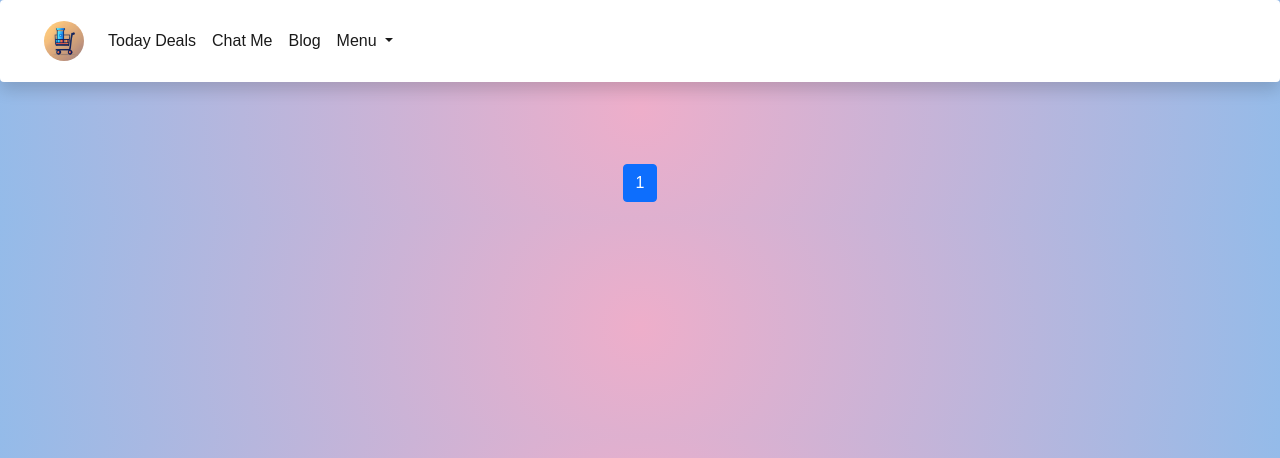
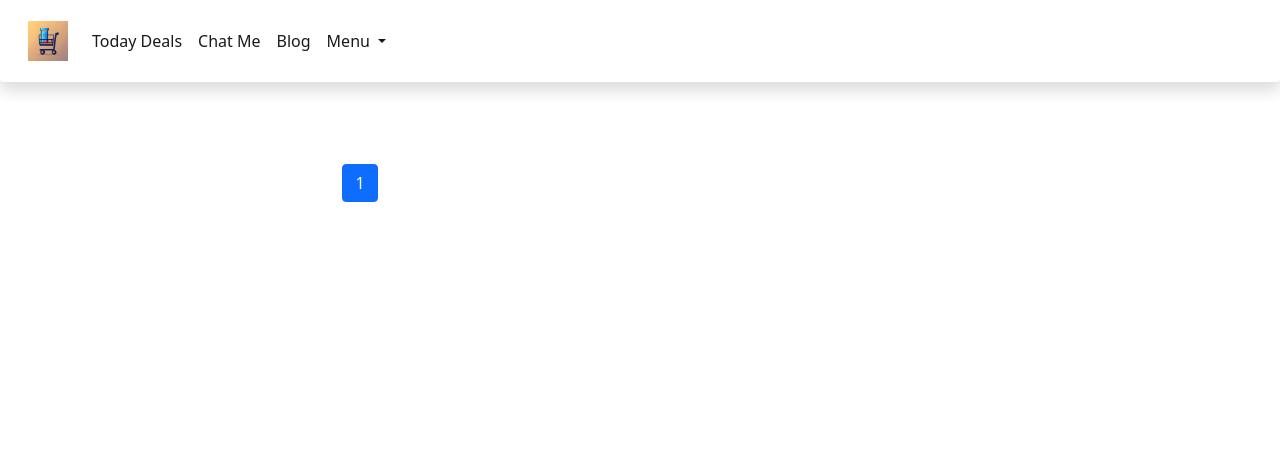
Before and after one commit to Antony-M1/shopscoop, a Django app: page /blog/ in a window 1280 px wide. Shown: the top 458 px of the page. Run offline with Django 4.2, Linux system fonts and the light colour scheme; data that the repository does not hold is empty.

Commit message:
UI changes

```diff
--- a/shop/static/shop/css/blog.css
+++ b/shop/static/shop/css/blog.css
@@ -1,14 +1,3 @@
-body{
-    background: rgb(238,174,202);
-    background: radial-gradient(circle, rgba(238,174,202,1) 0%, rgba(148,187,233,1) 100%);
-
-}
-
-#root{
-    background: rgb(238,174,202);
-    background: radial-gradient(circle, rgba(238,174,202,1) 0%, rgba(148,187,233,1) 100%);
-}
-
 #custom-blog-card-image{
     height: 150px;
     width: 150px;
@@ -52,3 +42,10 @@ body{
     align-items: center;
     gap: 10px;
 }
+
+@media only screen and (min-width: 750px) {
+    #blog-container{
+        margin: 0 40px;
+        width: 50%;
+    }
+}
--- a/shop/templates/shop/blog.html
+++ b/shop/templates/shop/blog.html
@@ -11,7 +11,7 @@
     <link href="https://cdn.jsdelivr.net/npm/bootstrap@5.0.2/dist/css/bootstrap.min.css" rel="stylesheet" integrity="sha384-EVSTQN3/azprG1Anm3QDgpJLIm9Nao0Yz1ztcQTwFspd3yD65VohhpuuCOmLASjC" crossorigin="anonymous">
 
     <!-- Custom CSS -->
-    <link rel="stylesheet" href="{% static 'shop/css/style.css' %}" />
+    <!-- <link rel="stylesheet" href="{% static 'shop/css/style.css' %}" /> -->
     <link rel="stylesheet" href="{% static 'shop/css/blog.css' %}" />
 
     <title>Blog</title>
```
Also changed, not shown: other parts of shop/static/shop/css/blog.css (+2 -1 lines), other parts of shop/templates/shop/blog.html (+1 -1 lines).
